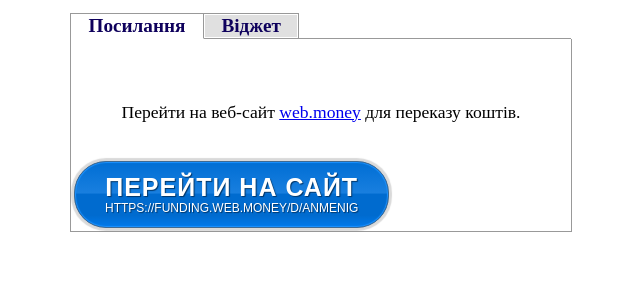
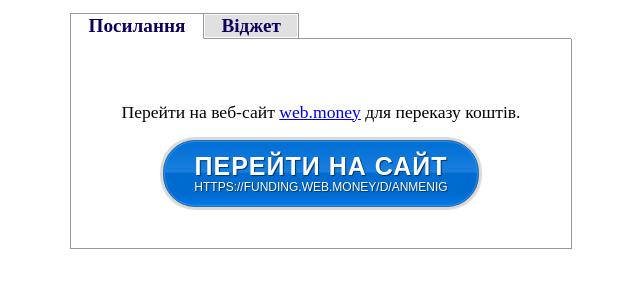
Before and after one commit to anmenig/danat, a plain HTML site: page 1/index.html in a window 1280 px wide. Shown: the part 111-398 px from the top of the page, without its empty margins (335-975 px from the left). Drawn offline with Linux system fonts and the light colour scheme.

Commit message:
Update index.html

```diff
--- a/1/index.html
+++ b/1/index.html
@@ -19,8 +19,8 @@
 <!-- 1 -->
 <div class="tab_container">
 <div class="tab_content" id="famInfo"><br/><br/>
-<p style="text-align: center;">Перейти на веб-сайт <a href="https://funding.web.money/d/anmenig" target="_blank" rel="noopener">web.money</a> для переказу коштів.</p><br/>
-<a href="https://funding.web.money/d/anmenig" target="_blank" rel="noopener" class="shiny-button"><strong>Перейти на сайт</strong><br>https://funding.web.money/d/anmenig</a>
+<p style="text-align: center;">Перейти на веб-сайт <a href="https://funding.web.money/d/anmenig" target="_blank" rel="noopener">web.money</a> для переказу коштів.</p>
+<p style="text-align: center;"><a href="https://funding.web.money/d/anmenig" target="_blank" rel="noopener" class="shiny-button"><strong>Перейти на сайт</strong><br>https://funding.web.money/d/anmenig</a></p><br/>
 </div>
 <!-- 1 -->
 <!-- 2 -->
```
